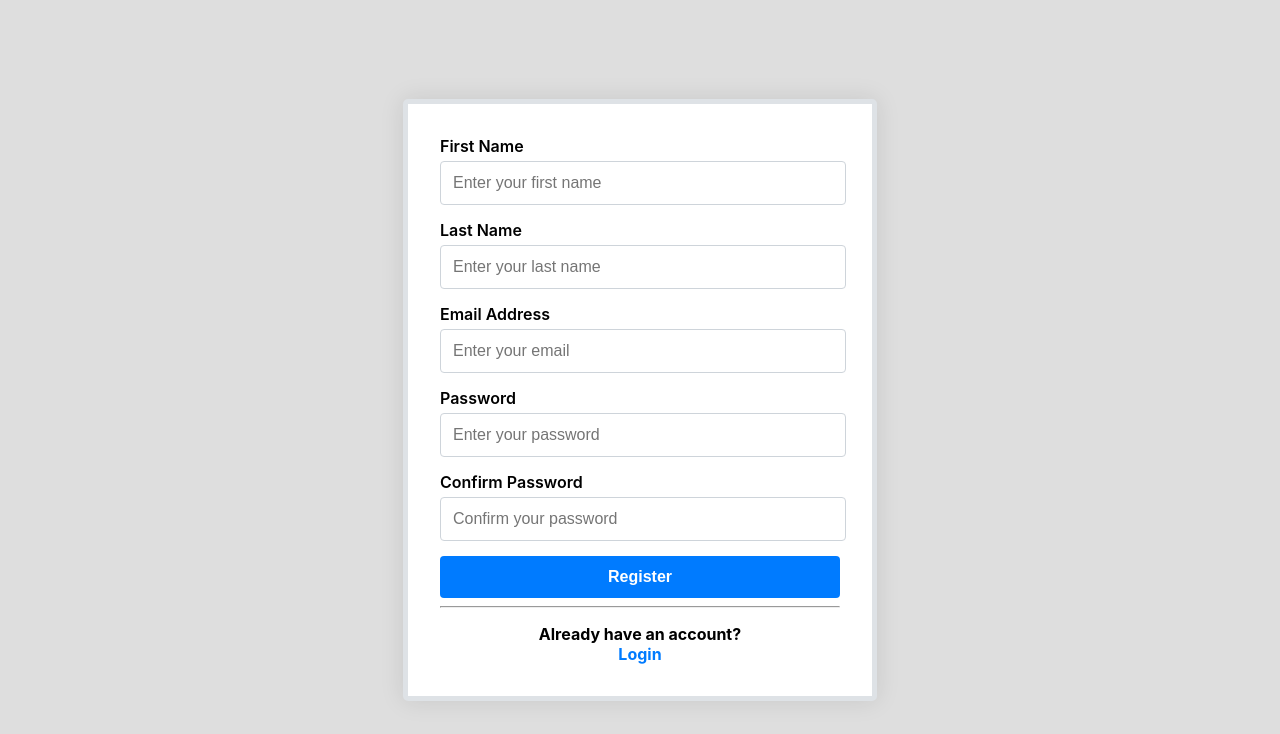
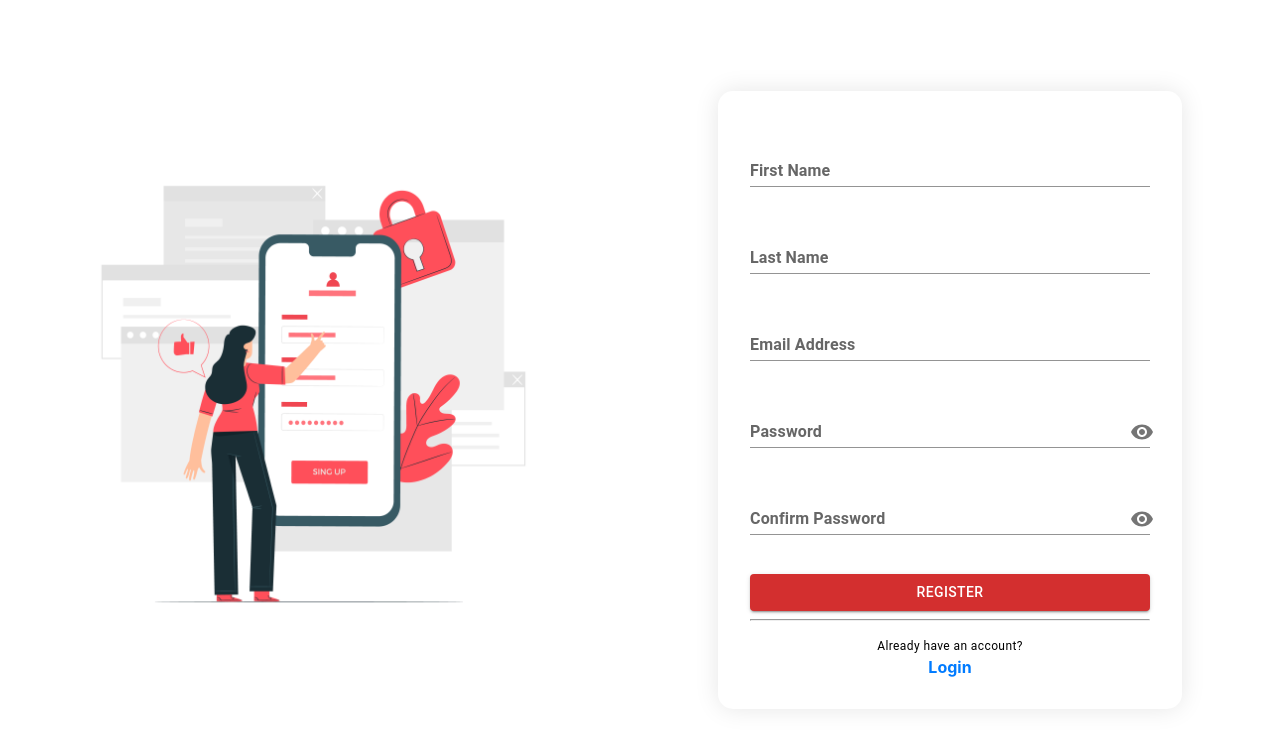
Before and after one commit to amit-node-dev/library-frontend, a React (Create React App) app: page /register in a window 1280 px wide. Shown: the top 734 px of the page. Built offline with nearby package versions, Linux system fonts and the light colour scheme.

Commit message:
Implemented a new pagination functionality while fetching booklist and redesign the components using mui material

```diff
--- a/package.json
+++ b/package.json
@@ -3,6 +3,11 @@
   "version": "0.1.0",
   "private": true,
   "dependencies": {
+    "@emotion/react": "^11.13.0",
+    "@emotion/styled": "^11.13.0",
+    "@mui/icons-material": "^5.16.5",
+    "@mui/material": "^5.16.5",
+    "@mui/x-data-grid": "^7.11.1",
     "@reduxjs/toolkit": "^2.2.6",
     "@testing-library/jest-dom": "^5.17.0",
     "@testing-library/react": "^13.4.0",
--- a/src/components/auth/LoginPage.jsx
+++ b/src/components/auth/LoginPage.jsx
@@ -8,12 +8,23 @@ import { Link, useNavigate } from "react-router-dom";
 // ACTIONS & STORES
 import { loginUser } from "../../features/user_module/userActions";
 
+// MATERIAL-UI IMPORTS
+import TextField from "@mui/material/TextField";
+import Button from "@mui/material/Button";
+import Typography from "@mui/material/Typography";
+import InputAdornment from "@mui/material/InputAdornment";
+import IconButton from "@mui/material/IconButton";
+import Visibility from "@mui/icons-material/Visibility";
+import VisibilityOff from "@mui/icons-material/VisibilityOff";
+
 // CSS
 import "./auth.css";
+import loginPage from "../../images/loginPage.jpg";
 
 const LoginPage = () => {
   const [email, setEmail] = useState("");
   const [password, setPassword] = useState("");
+  const [showPassword, setShowPassword] = useState(false);
   const [emailError, setEmailError] = useState("");
   const [passwordError, setPasswordError] = useState("");
 
@@ -58,53 +69,84 @@ const LoginPage = () => {
     }
   };
 
+  const handleClickShowPassword = () => {
+    setShowPassword((prevShowPassword) => !prevShowPassword);
+  };
+
+  const handleMouseDownPassword = (event) => {
+    event.preventDefault();
+  };
+
   return (
-    <div className="container">
+    <div className="main-container">
+      <div className="image-container">
+        <img src={loginPage} alt="Login Page" className="login-image" />
+      </div>
+      <div className="form-wrapper">
         <form className="form-container" onSubmit={handleSubmitLoginForm}>
           <div className="form-group">
-          <label htmlFor="email" className="form-label">
-            Email address
-          </label>
-          <input
-            type="email"
+            <TextField
               id="email"
-            placeholder="Enter your email"
+              label="Email Id"
+              placeholder="Enter Email Id"
+              variant="standard"
               value={email}
               onChange={(e) => setEmail(e.target.value)}
               onBlur={handleEmailBlur}
-            className="form-input"
+              error={!!emailError}
+              helperText={emailError}
+              fullWidth
+              margin="normal"
             />
-          {emailError && <div className="error-message">{emailError}</div>}
           </div>
           <div className="form-group">
-          <label htmlFor="password" className="form-label">
-            Password
-          </label>
-          <input
-            type="password"
+            <TextField
               id="password"
-            placeholder="Enter your password"
+              label="Password"
+              type={showPassword ? "text" : "password"}
+              variant="standard"
               value={password}
               onChange={(e) => setPassword(e.target.value)}
               onBlur={handlePasswordBlur}
-            className="form-input"
+              error={!!passwordError}
+              helperText={passwordError}
+              fullWidth
+              margin="normal"
+              InputProps={{
+                endAdornment: (
+                  <InputAdornment position="end">
+                    <IconButton
+                      onClick={handleClickShowPassword}
+                      onMouseDown={handleMouseDownPassword}
+                    >
+                      {showPassword ? <VisibilityOff /> : <Visibility />}
+                    </IconButton>
+                  </InputAdornment>
+                ),
+              }}
             />
-          {passwordError && (
-            <div className="error-message">{passwordError}</div>
-          )}
           </div>
-        <button type="submit" className="submit-btn">
+          <Button
+            type="submit"
+            variant="contained"
+            color="primary"
+            fullWidth
+            style={{ marginTop: "1rem" }}
+          >
             Login
-        </button>
+          </Button>
           <hr />
           <div className="center-text">
-          <h4>If you don't have an account </h4>
+            <Typography align="center" variant="caption" component="h4">
+              If you don't have an account
+            </Typography>
             <Link to="/register" className="register-link">
               Register
             </Link>
           </div>
         </form>
       </div>
+    </div>
   );
 };
 
--- a/src/components/auth/RegisterPage.jsx
+++ b/src/components/auth/RegisterPage.jsx
@@ -1,5 +1,3 @@
-// eslint-disable-next-line
-
 // REACT IMPORTS
 import React, { useState } from "react";
 import { Link, useNavigate } from "react-router-dom";
@@ -9,11 +7,21 @@ import { useDispatch } from "react-redux";
 import zxcvbn from "zxcvbn";
 import bcrypt from "bcryptjs";
 
+// MATERIAL-UI IMPORTS
+import TextField from "@mui/material/TextField";
+import Button from "@mui/material/Button";
+import Typography from "@mui/material/Typography";
+import InputAdornment from "@mui/material/InputAdornment";
+import IconButton from "@mui/material/IconButton";
+import Visibility from "@mui/icons-material/Visibility";
+import VisibilityOff from "@mui/icons-material/VisibilityOff";
+
 // ACTIONS & STORE
 import { registerNewUser } from "../../features/user_module/userActions";
 
 // CSS
 import "./auth.css";
+import registerPage from "../../images/regsiterPage.jpg";
 
 const RegisterPage = () => {
   const [firstname, setFirstname] = useState("");
@@ -28,6 +36,9 @@ const RegisterPage = () => {
   const [passwordError, setPasswordError] = useState("");
   const [confirmPasswordError, setConfirmPasswordError] = useState("");
   const [passwordStrength, setPasswordStrength] = useState("");
+
+  const [showPassword, setShowPassword] = useState(false);
+  const [showConfirmPassword, setShowConfirmPassword] = useState(false);
 
   const navigate = useNavigate();
   const dispatch = useDispatch();
@@ -111,106 +122,139 @@ const RegisterPage = () => {
   };
 
   return (
-    <div className="container">
+    <div className="main-container">
+      <div className="image-container">
+        <img
+          src={registerPage}
+          alt="Register Page"
+          className="register-image"
+        />
+      </div>
+      <div className="form-wrapper">
         <form className="form-container" onSubmit={handleSubmitRegisterForm}>
           <div className="form-group">
-          <label htmlFor="firstname" className="form-label">
-            First Name
-          </label>
-          <input
-            type="text"
+            <TextField
               id="firstname"
-            placeholder="Enter your first name"
+              label="First Name"
+              variant="standard"
               value={firstname}
               onChange={(e) => setFirstname(e.target.value)}
               onBlur={handleFirstNameBlur}
-            className="form-input"
+              error={!!firstnameError}
+              helperText={firstnameError}
+              fullWidth
+              margin="normal"
             />
-          {firstnameError && (
-            <div className="error-message">{firstnameError}</div>
-          )}
           </div>
           <div className="form-group">
-          <label htmlFor="lastname" className="form-label">
-            Last Name
-          </label>
-          <input
-            type="text"
+            <TextField
               id="lastname"
-            placeholder="Enter your last name"
+              label="Last Name"
+              variant="standard"
               value={lastname}
               onChange={(e) => setLastname(e.target.value)}
               onBlur={handleLastNameBlur}
-            className="form-input"
+              error={!!lastnameError}
+              helperText={lastnameError}
+              fullWidth
+              margin="normal"
             />
-          {lastnameError && (
-            <div className="error-message">{lastnameError}</div>
-          )}
           </div>
           <div className="form-group">
-          <label htmlFor="email" className="form-label">
-            Email Address
-          </label>
-          <input
+            <TextField
+              id="email"
+              label="Email Address"
               type="email"
-            id="email"
-            placeholder="Enter your email"
+              variant="standard"
               value={email}
               onChange={(e) => setEmail(e.target.value)}
               onBlur={handleEmailBlur}
-            className="form-input"
+              error={!!emailError}
+              helperText={emailError}
+              fullWidth
+              margin="normal"
             />
-          {emailError && <div className="error-message">{emailError}</div>}
           </div>
           <div className="form-group">
-          <label htmlFor="password" className="form-label">
-            Password
-          </label>
-          <input
-            type="password"
+            <TextField
               id="password"
-            placeholder="Enter your password"
+              label="Password"
+              type={showPassword ? "text" : "password"}
+              variant="standard"
               value={password}
               onChange={handlePasswordChange}
               onBlur={handlePasswordBlur}
-            className="form-input"
+              error={!!passwordError}
+              helperText={passwordError}
+              fullWidth
+              margin="normal"
+              InputProps={{
+                endAdornment: (
+                  <InputAdornment position="end">
+                    <IconButton
+                      onClick={() => setShowPassword(!showPassword)}
+                      edge="end"
+                    >
+                      {showPassword ? <VisibilityOff /> : <Visibility />}
+                    </IconButton>
+                  </InputAdornment>
+                ),
+              }}
             />
-          {passwordError && (
-            <div className="error-message">{passwordError}</div>
-          )}
             {password.length > 0 && (
               <div className="password-strength">{passwordStrength}</div>
             )}
           </div>
           <div className="form-group">
-          <label htmlFor="confirmPassword" className="form-label">
-            Confirm Password
-          </label>
-          <input
-            type="password"
+            <TextField
               id="confirmPassword"
-            placeholder="Confirm your password"
+              label="Confirm Password"
+              type={showConfirmPassword ? "text" : "password"}
+              variant="standard"
               value={confirmPassword}
               onChange={(e) => setConfirmPassword(e.target.value)}
               onBlur={handleConfirmPasswordBlur}
-            className="form-input"
+              error={!!confirmPasswordError}
+              helperText={confirmPasswordError}
+              fullWidth
+              margin="normal"
+              InputProps={{
+                endAdornment: (
+                  <InputAdornment position="end">
+                    <IconButton
+                      onClick={() =>
+                        setShowConfirmPassword(!showConfirmPassword)
+                      }
+                      edge="end"
+                    >
+                      {showConfirmPassword ? <VisibilityOff /> : <Visibility />}
+                    </IconButton>
+                  </InputAdornment>
+                ),
+              }}
             />
-          {confirmPasswordError && (
-            <div className="error-message">{confirmPasswordError}</div>
-          )}
           </div>
-        <button type="submit" className="submit-btn">
+          <Button
+            type="submit"
+            variant="contained"
+            color="error"
+            fullWidth
+            style={{ marginTop: "1rem" }}
+          >
             Register
-        </button>
+          </Button>
           <hr />
           <div className="center-text">
-          <h4>Already have an account?</h4>
+            <Typography align="center" variant="caption" component="h4">
+              Already have an account?
+            </Typography>
             <Link to="/login" className="register-link">
               Login
             </Link>
           </div>
         </form>
       </div>
+    </div>
   );
 };
 
--- a/src/components/auth/auth.css
+++ b/src/components/auth/auth.css
@@ -1,17 +1,34 @@
-.container {
+.main-container {
+     display: flex;
+     min-height: 100vh;
+     background-color: #ffffff;
+}
+
+.image-container {
+     flex: 1;
      display: flex;
      justify-content: center;
      align-items: center;
-     min-height: 100vh;
-     background-color: #dedede;
+}
+
+.login-image, .register-image {
+     width: 80%;
+     height: auto;
+}
+
+.form-wrapper {
+     flex: 1;
+     display: flex;
+     justify-content: center;
+     align-items: center;
+     padding: 20px;
 }
 
 .form-container {
      max-width: 400px;
      width: 100%;
      padding: 2rem;
-     border: 5px solid #dee2e6;
-     border-radius: 5px;
+     border-radius: 15px;
      box-shadow: 0 0 25px rgba(0, 0, 0, 0.1);
      background-color: #fff;
 }
@@ -41,23 +58,6 @@
      margin: 3px;
 }
 
-.submit-btn {
-     width: 100%;
-     padding: 0.75rem;
-     background-color: #007bff;
-     border: none;
-     border-radius: 4px;
-     color: #fff;
-     font-weight: bold;
-     font-size: 1rem;
-     cursor: pointer;
-     transition: background-color 0.3s;
-}
-
-.submit-btn:hover {
-     background-color: #0056b3;
-}
-
 .center-text {
      text-align: center;
      margin-top: 1rem;
```
Also changed, not shown: src/components/books/BooksTable.jsx (+143 -112 lines), src/components/books/books.css (+18 -10 lines), src/features/book_module/bookActions.js (+8 -6 lines), src/features/book_module/bookSlice.js (+17 -11 lines), src/images/loginPage.jpg (added), src/images/regsiterPage.jpg (added). Lines whose indentation alone changed are shown as unchanged.
